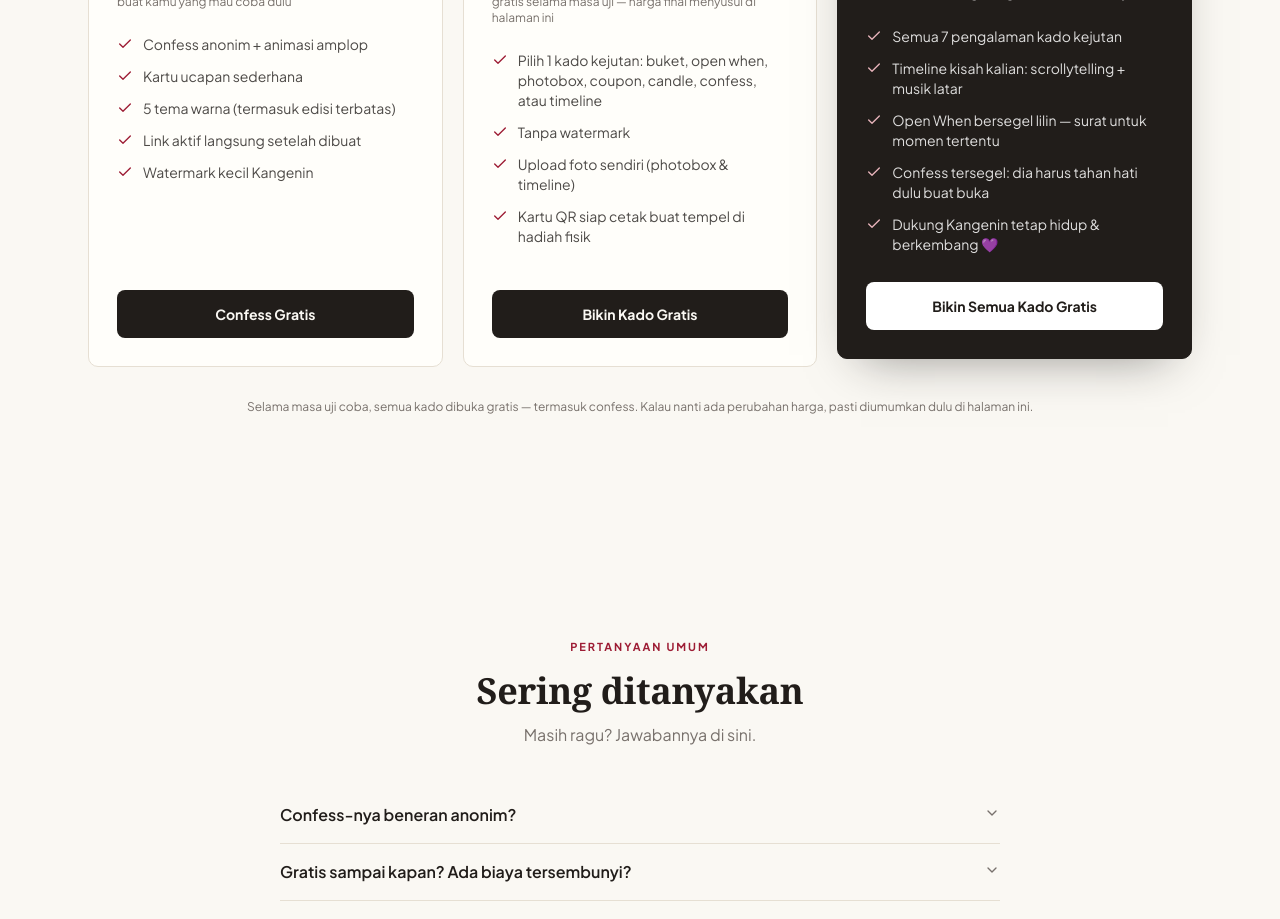
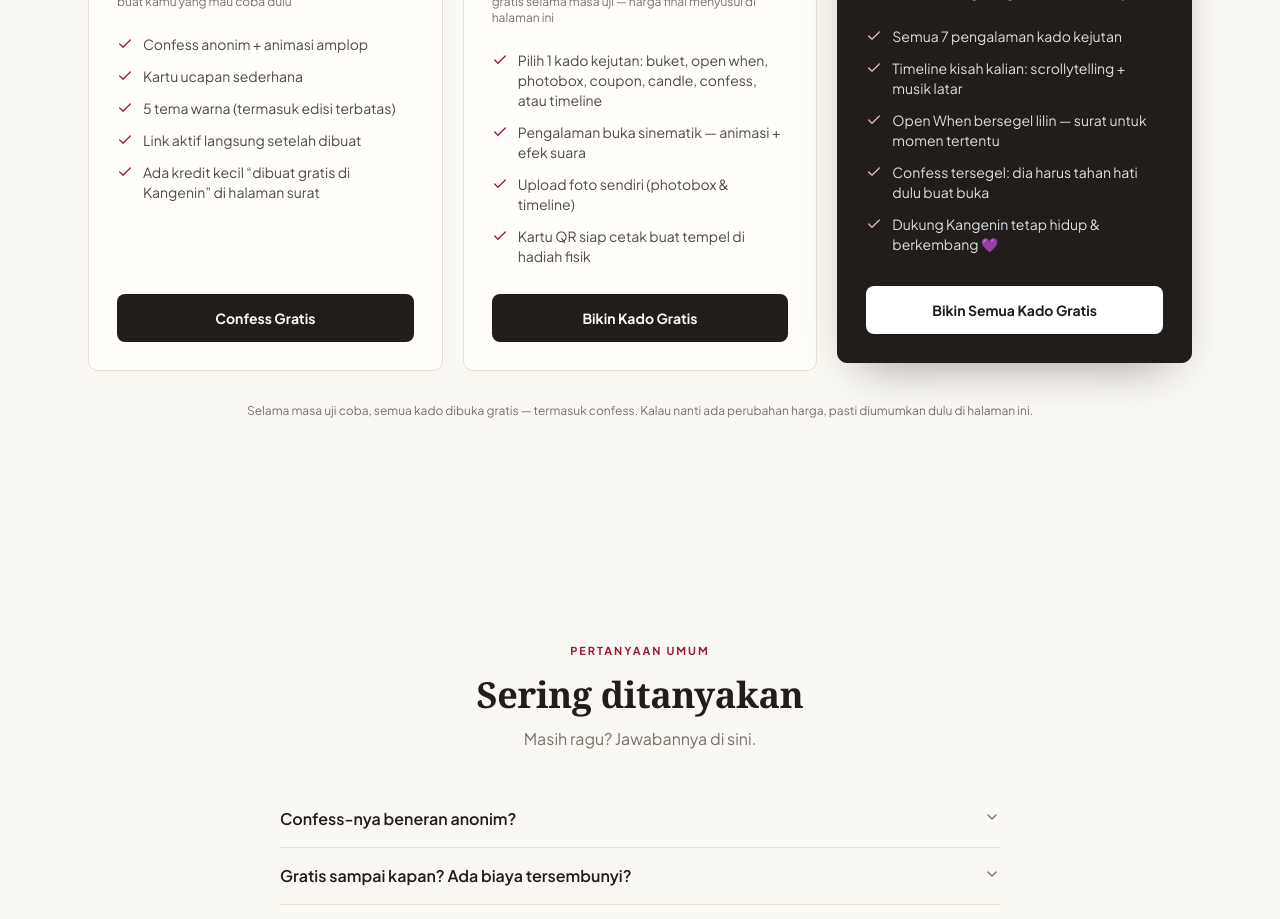
Before and after one commit to Risxyiee/Sayangin, a Next.js app: page / in a window 1280 px wide. Shown: the part 5860-6779 px from the top of the page. Built offline with nearby package versions, Linux system fonts and the light colour scheme; no server answers; the database is empty; what @opennextjs/cloudflare would draw is missing.

Commit message:
landing: hapus klaim belum pasti (berlaku selamanya kupon, tanpa watermark) + perkusa klaim harga sesuai fitur

```diff
--- a/src/app/kado/[id]/PremiumLoveCoupon.tsx
+++ b/src/app/kado/[id]/PremiumLoveCoupon.tsx
@@ -1200,7 +1200,7 @@
           </p>
         )}
         {babak === "sobek" && tornCount === 0 && (
-          <p className="text-[11px] text-zinc-600">klaimnya resmi — berlaku selamanya, nggak bisa ditukar</p>
+          <p className="text-[11px] text-zinc-600">klaimnya resmi — khusus buat kalian, nggak bisa ditukar</p>
         )}
       </div>
 
@@ -1280,7 +1280,7 @@
           </div>
 
           <p className="relative mt-4 text-center text-[11px] italic text-amber-200/80">
-            kuponnya berlaku selamanya — nggak bisa ditukar, nggak bisa dibatalkan 🤍
+            kuponnya sah buat kalian — nggak bisa ditukar, nggak bisa dibatalkan 🤍
           </p>
 
           <div className="relative mt-4 h-px bg-gradient-to-r from-transparent via-amber-200/25 to-transparent" />
--- a/src/components/landing/Pricing.tsx
+++ b/src/components/landing/Pricing.tsx
@@ -15,7 +15,7 @@
       "Kartu ucapan sederhana",
       "5 tema warna (termasuk edisi terbatas)",
       "Link aktif langsung setelah dibuat",
-      "Watermark kecil Kangenin",
+      "Ada kredit kecil \u201cdibuat gratis di Kangenin\u201d di halaman surat",
     ],
     cta: "Confess Gratis",
     href: "#confess",
@@ -28,7 +28,7 @@
     highlight: false,
     features: [
       "Pilih 1 kado kejutan: buket, open when, photobox, coupon, candle, confess, atau timeline",
-      "Tanpa watermark",
+      "Pengalaman buka sinematik — animasi + efek suara",
       "Upload foto sendiri (photobox & timeline)",
       "Kartu QR siap cetak buat tempel di hadiah fisik",
     ],
```
